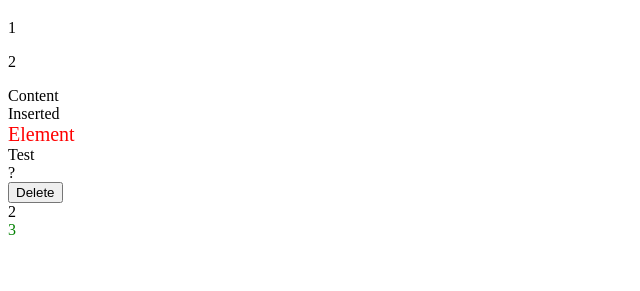
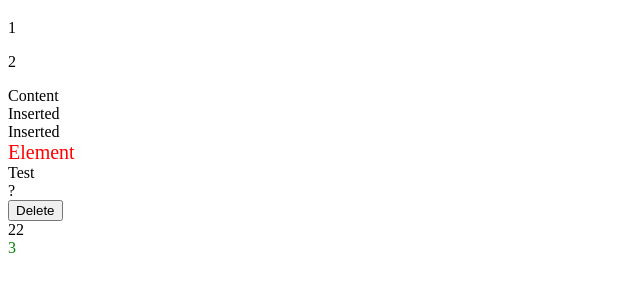
Before and after one commit to IulyN1/QDOM, a website built with Vite: page example.html in a window 1280 px wide. Shown: the part 61-352 px from the top of the page, without its empty margins (0-640 px from the left). Built offline with nearby package versions, Linux system fonts and the light colour scheme.

Commit message:
update npm publish

```diff
--- a/example.html
+++ b/example.html
@@ -3,7 +3,7 @@
 	<head>
 		<meta charset="UTF-8" />
 		<meta name="viewport" content="width=device-width, initial-scale=1.0" />
-		<script src="https://cdn.jsdelivr.net/npm/qdom-dsl/dist/qdom.min.js"></script>
+		<script src="dist/qdom.min.js"></script>
 		<title>QDOM - DOM Manipulation with SQL-like syntax</title>
 	</head>
 	<body>
--- a/package.json
+++ b/package.json
@@ -1,6 +1,6 @@
 {
 	"name": "qdom-dsl",
-	"version": "1.0.4",
+	"version": "1.0.6",
 	"description": "QDOM - DOM Manipulation with SQL-like syntax",
 	"main": "dist/qdom.min.js",
 	"scripts": {
```
Also changed, not shown: example2.html (+1 -1 lines).
